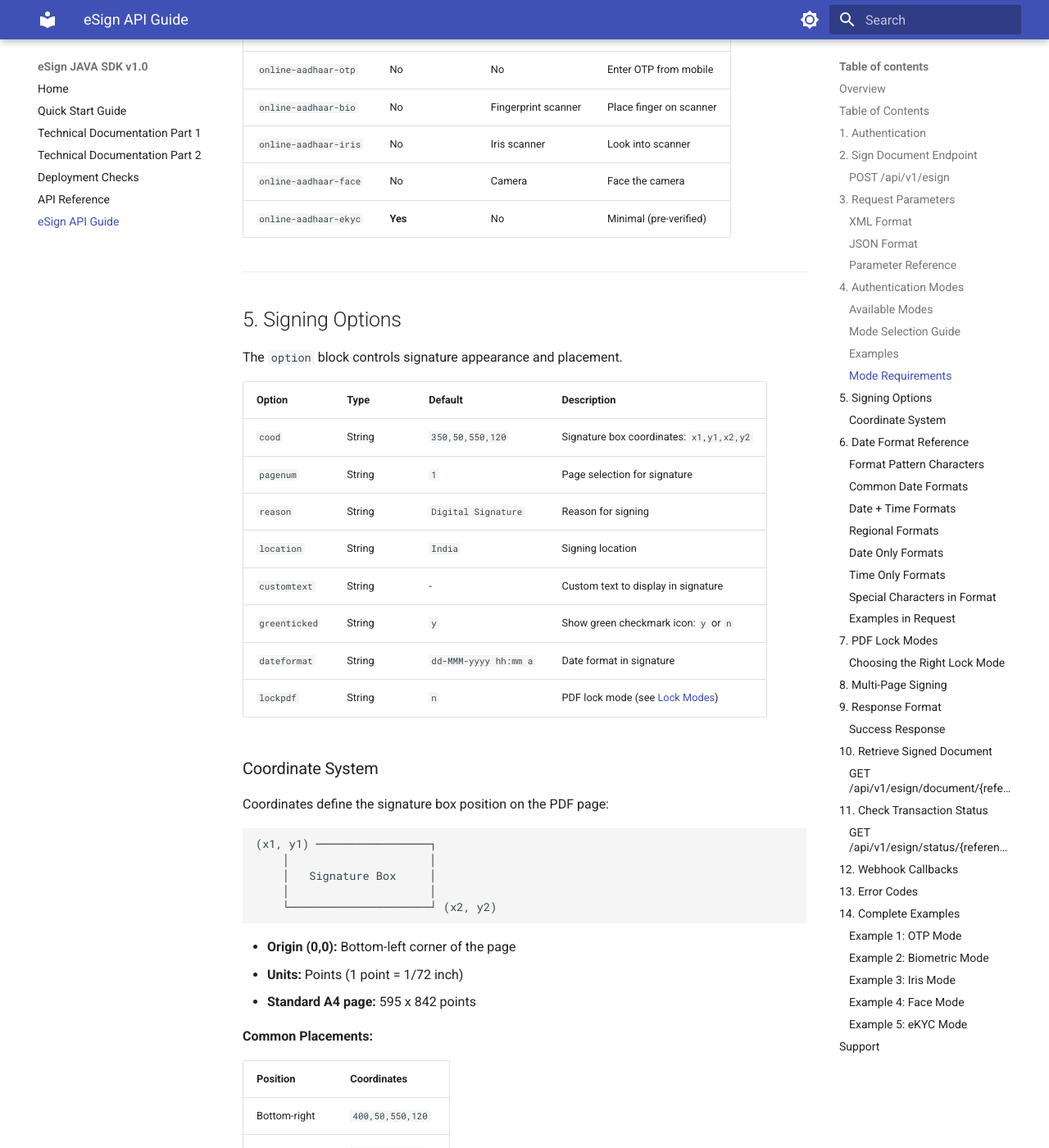
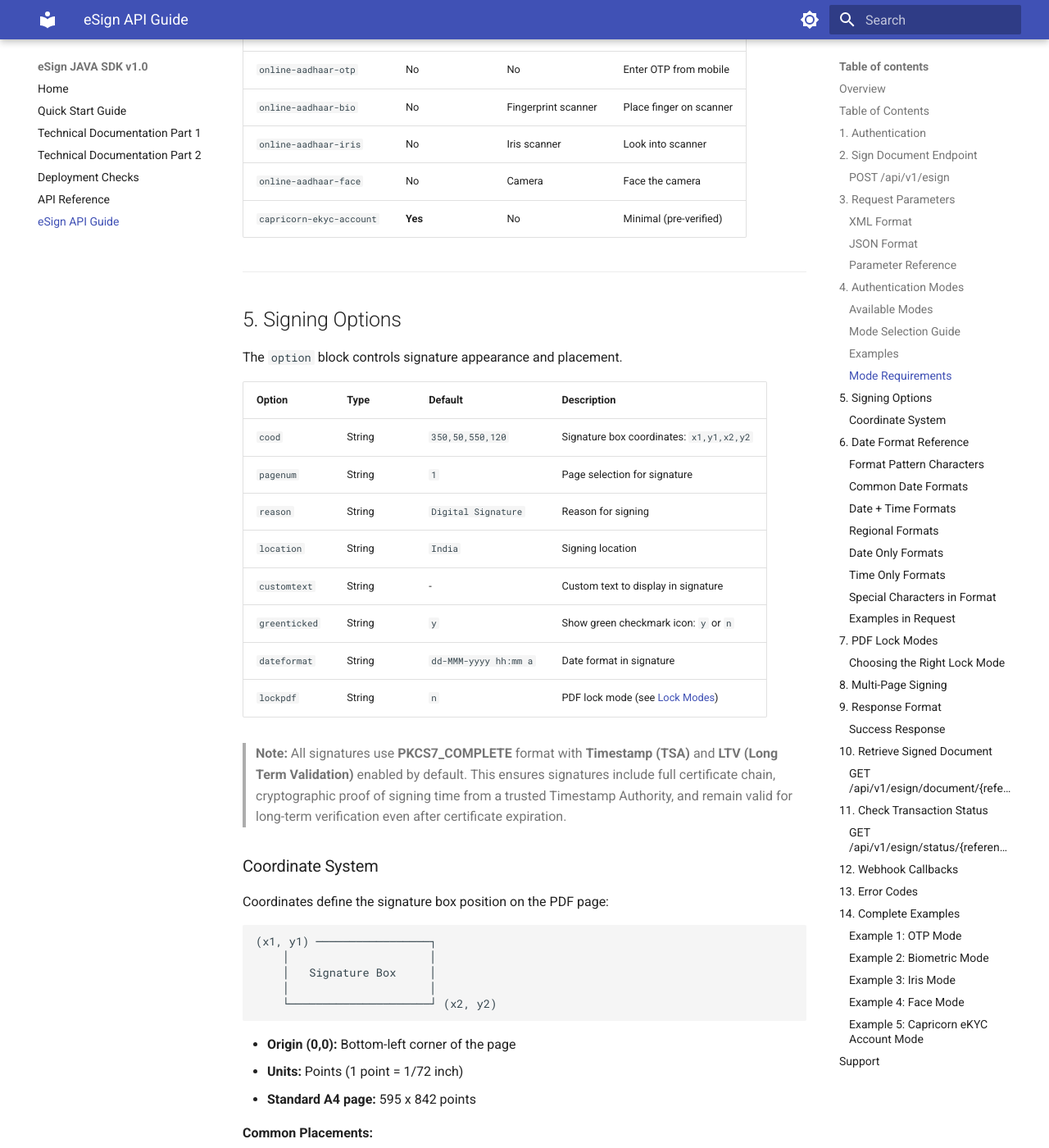
Before and after one commit to rashmeet-3/esign-docs, an MkDocs documentation site: the page built from docs/esign-api-guide.md, in a window 1280 px wide and 1400 px high, scrolled down 5219 px. Shown: the whole window at 82% size. Built offline with MkDocs 1.6.1 and Material for MkDocs 9.7.7, drawn with Linux system fonts in a browser that asks for light colours; some of the changed text lies outside the part shown.

Commit message:
Updates in documentation

````diff
--- a/docs/esign-api-guide.md
+++ b/docs/esign-api-guide.md
@@ -151,7 +151,7 @@ The `mode` parameter specifies the Aadhaar authentication method.
 | `online-aadhaar-bio` | Biometric (Fingerprint) authentication | eSign 2.1 | User provides fingerprint scan |
 | `online-aadhaar-iris` | Iris scan authentication | eSign 2.1 | User provides iris scan |
 | `online-aadhaar-face` | Face authentication | eSign 2.1 | User provides face scan |
-| `online-aadhaar-ekyc` | eKYC-based authentication | eSign 3.2 | Pre-verified eKYC identity |
+| `capricorn-ekyc-account` | eKYC-based authentication | eSign 3.2 | Pre-verified Capricorn eKYC account |
 
 ### Mode Selection Guide
 
@@ -161,7 +161,7 @@ The `mode` parameter specifies the Aadhaar authentication method.
 | In-person signing with fingerprint device | `online-aadhaar-bio` |
 | High-security environments | `online-aadhaar-iris` |
 | Modern biometric systems | `online-aadhaar-face` |
-| Pre-verified KYC customers | `online-aadhaar-ekyc` |
+| Pre-verified KYC customers | `capricorn-ekyc-account` |
 
 ### Examples
 
@@ -185,9 +185,9 @@ The `mode` parameter specifies the Aadhaar authentication method.
 <mode>online-aadhaar-face</mode>
 ```
 
-**eKYC Mode (Requires ekycid):**
+**Capricorn eKYC Account Mode (Requires ekycid):**
 ```xml
-<mode>online-aadhaar-ekyc</mode>
+<mode>capricorn-ekyc-account</mode>
 <ekycid>EKYC123456789</ekycid>
 ```
 
@@ -199,7 +199,7 @@ The `mode` parameter specifies the Aadhaar authentication method.
 | `online-aadhaar-bio` | No | Fingerprint scanner | Place finger on scanner |
 | `online-aadhaar-iris` | No | Iris scanner | Look into scanner |
 | `online-aadhaar-face` | No | Camera | Face the camera |
-| `online-aadhaar-ekyc` | **Yes** | No | Minimal (pre-verified) |
+| `capricorn-ekyc-account` | **Yes** | No | Minimal (pre-verified) |
 
 ---
 
@@ -217,6 +217,8 @@ The `option` block controls signature appearance and placement.
 | `greenticked` | String | `y` | Show green checkmark icon: `y` or `n` |
 | `dateformat` | String | `dd-MMM-yyyy hh:mm a` | Date format in signature |
 | `lockpdf` | String | `n` | PDF lock mode (see [Lock Modes](#7-pdf-lock-modes)) |
+
+> **Note:** All signatures use **PKCS7_COMPLETE** format with **Timestamp (TSA)** and **LTV (Long Term Validation)** enabled by default. This ensures signatures include full certificate chain, cryptographic proof of signing time from a trusted Timestamp Authority, and remain valid for long-term verification even after certificate expiration.
 
 ### Coordinate System
 
@@ -545,7 +547,7 @@ If `callbackurl` is provided, a POST request is sent when signing completes or f
 }
 ```
 
-### Example 5: eKYC Mode
+### Example 5: Capricorn eKYC Account Mode
 
 ```json
 {
@@ -553,7 +555,7 @@ If `callbackurl` is provided, a POST request is sent when signing completes or f
         "uploadpdf": {
             "pdf64": "...",
             "title": "KYC Document",
-            "mode": "online-aadhaar-ekyc",
+            "mode": "capricorn-ekyc-account",
             "ekycid": "EKYC123456789",
             "signername": "Amit Kumar"
         }
````
Also changed, not shown: other parts of docs/esign-api-guide.md (+1 -1 lines).
